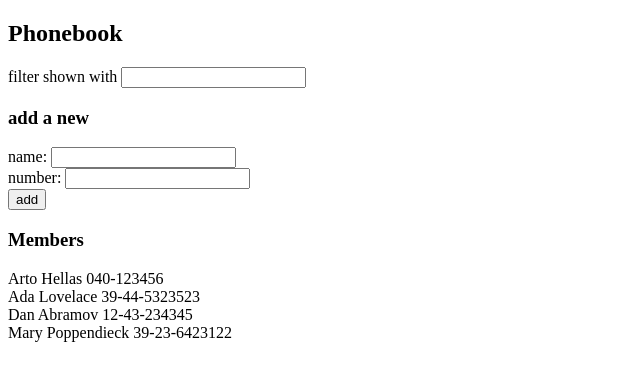
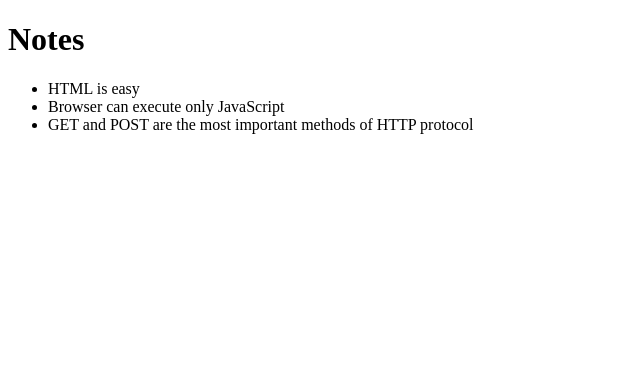
Before and after one commit to xieeryihe/fullstackopen-learn, a React (Create React App) app in the folder react-learn/: page / in a window 1280 px wide. Shown: the top 380 px of the page, without its empty margins (0-640 px from the left). Built offline with nearby package versions, Linux system fonts and the light colour scheme; data requests are answered from the project's data file.

Commit message:
Cource 2.c first request

```diff
--- a/react-learn/src/App.js
+++ b/react-learn/src/App.js
@@ -1,80 +1,10 @@
-import { useState } from 'react'
-
-const Filter = ({newNameFilter, setNewNameFilter}) => {
-  const onNameFilterChange = (event) => {
-    const changedName = event.target.value
-    setNewNameFilter(changedName)
-  }
-  return <div>filter shown with <input value={newNameFilter} onChange={onNameFilterChange}/></div>
-}
-
-const PersonForm = ({persons, setPersons}) => {
-  const [newName, setNewName] = useState('')
-  const [newNumber, setNewNumber] = useState('')
-
-  const onNameChange = (event) => {
-    const changedName = event.target.value  // event.target 是 <input value="aaa">, aaa 是输出的内容
-    setNewName(changedName)
-  }
-
-  const onNumberChange = (event) => {
-    const changedNumber = event.target.value
-    setNewNumber(changedNumber)
-  }
-
-  const addName = (event) => {
-    event.preventDefault()
-    if (persons.some(person => person.name === newName)) {
-      alert(`${newName} is already added to phonebook`)
-    } else {
-      const newPerson = { name: newName, number: newNumber }
-      setPersons(persons.concat(newPerson))
-      setNewName('')
-      setNewNumber('')
-    }
-  }
-  return (
-    <form onSubmit={addName}>
-        <div>
-          name: <input value={newName} onChange={onNameChange}/>
-        </div>
-        <div>
-          number: <input value={newNumber} onChange={onNumberChange}/>
-        </div>
-        <div>
-          <button type="submit">add</button>
-        </div>
-    </form>
-  )
-}
-
-const Persons = ({filteredPersons}) =>
-  <>{filteredPersons.map(person => <div key={person.name}>{person.name} {person.number}</div>)}</>
-  // map 方法需要确保返回一个包裹元素，否则渲染可能不会按预期工作。所以加了一个
-
-const App = () => {
-  const [persons, setPersons] = useState([
-    { name: 'Arto Hellas', number: '040-123456', id: 1 },
-    { name: 'Ada Lovelace', number: '39-44-5323523', id: 2 },
-    { name: 'Dan Abramov', number: '12-43-234345', id: 3 },
-    { name: 'Mary Poppendieck', number: '39-23-6423122', id: 4 }
-  ])
-  const [newNameFilter, setNewNameFilter] = useState('')
-
-  const filteredPersons = newNameFilter
-    ? persons.filter(person => person.name.toLowerCase().includes(newNameFilter.toLowerCase()))
-    : persons
-
+import Note from './components/Note'
+const App = ({ notes }) => {
   return (
     <div>
-      <h2>Phonebook</h2>
-      <Filter newNameFilter={newNameFilter} setNewNameFilter={setNewNameFilter}/>
-      <h3>add a new</h3>
-      <PersonForm persons={persons} setPersons={setPersons}/>
-      <h3>Members</h3>
-      <Persons filteredPersons={filteredPersons}/>
+      <h1>Notes</h1>
+      <ul>{notes.map(note => <Note key={note.id} note={note} />)}</ul>
     </div>
   )
 }
-
 export default App
--- a/react-learn/src/index.js
+++ b/react-learn/src/index.js
@@ -1,25 +1,11 @@
-import ReactDOM from "react-dom/client"
+import React from 'react'
+import ReactDOM from 'react-dom/client'
 
-import App from "./App"
+import axios from 'axios'
 
-const notes = [
-  {
-    id: 1,
-    content: "HTML is easy",
-    important: true,
-  },
-  {
-    id: 2,
-    content: "Browser can execute only JavaScript",
-    important: false,
-  },
-  {
-    id: 3,
-    content: "GET and POST are the most important methods of HTTP protocol",
-    important: true,
-  },
-]
+import App from './App'
 
-ReactDOM.createRoot(document.getElementById("root")).render(
-  <App notes={notes} />
-)
+axios.get('http://localhost:3001/notes').then(response => {
+  const notes = response.data
+  ReactDOM.createRoot(document.getElementById('root')).render(<App notes={notes} />)
+})
```
